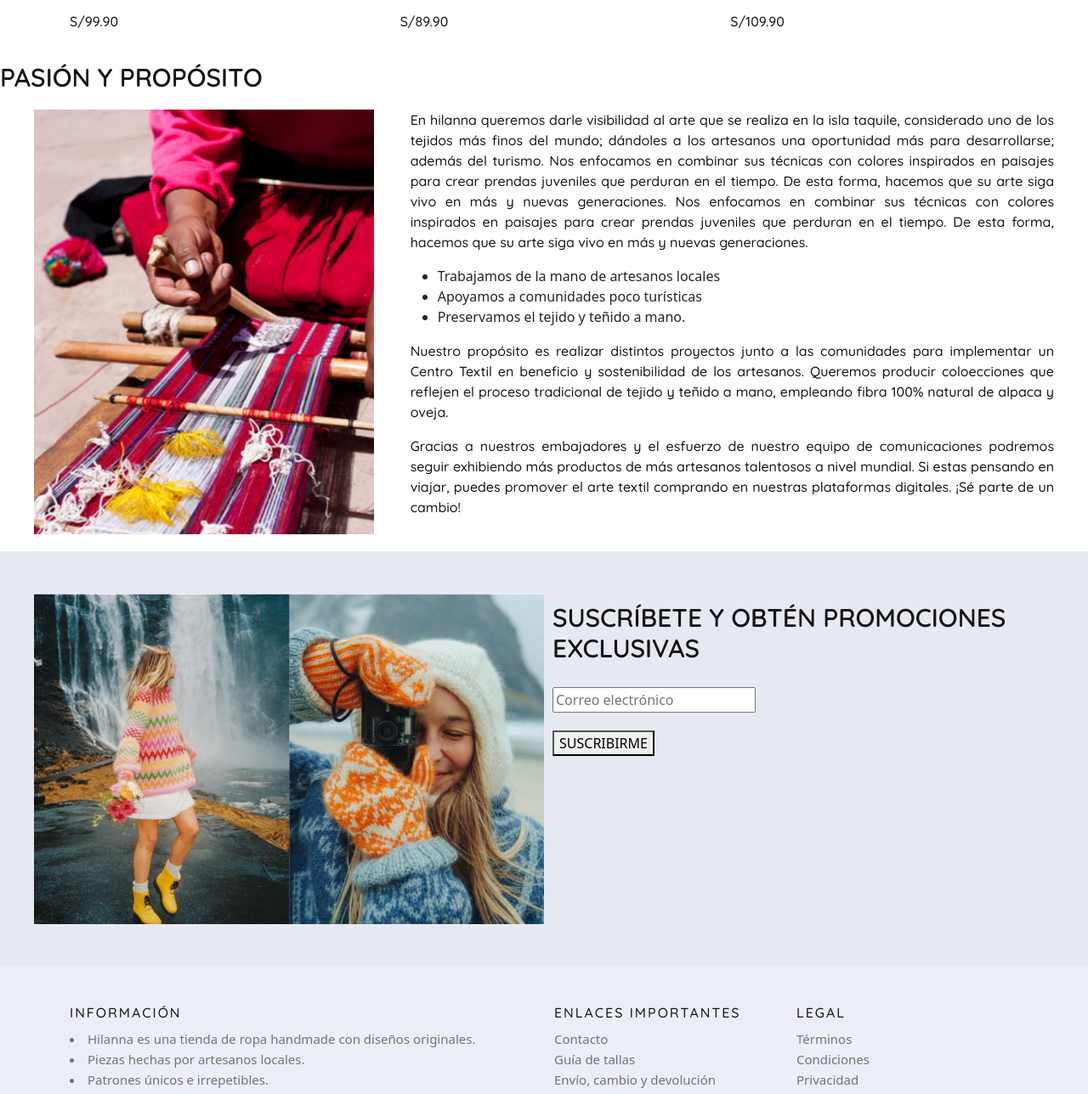
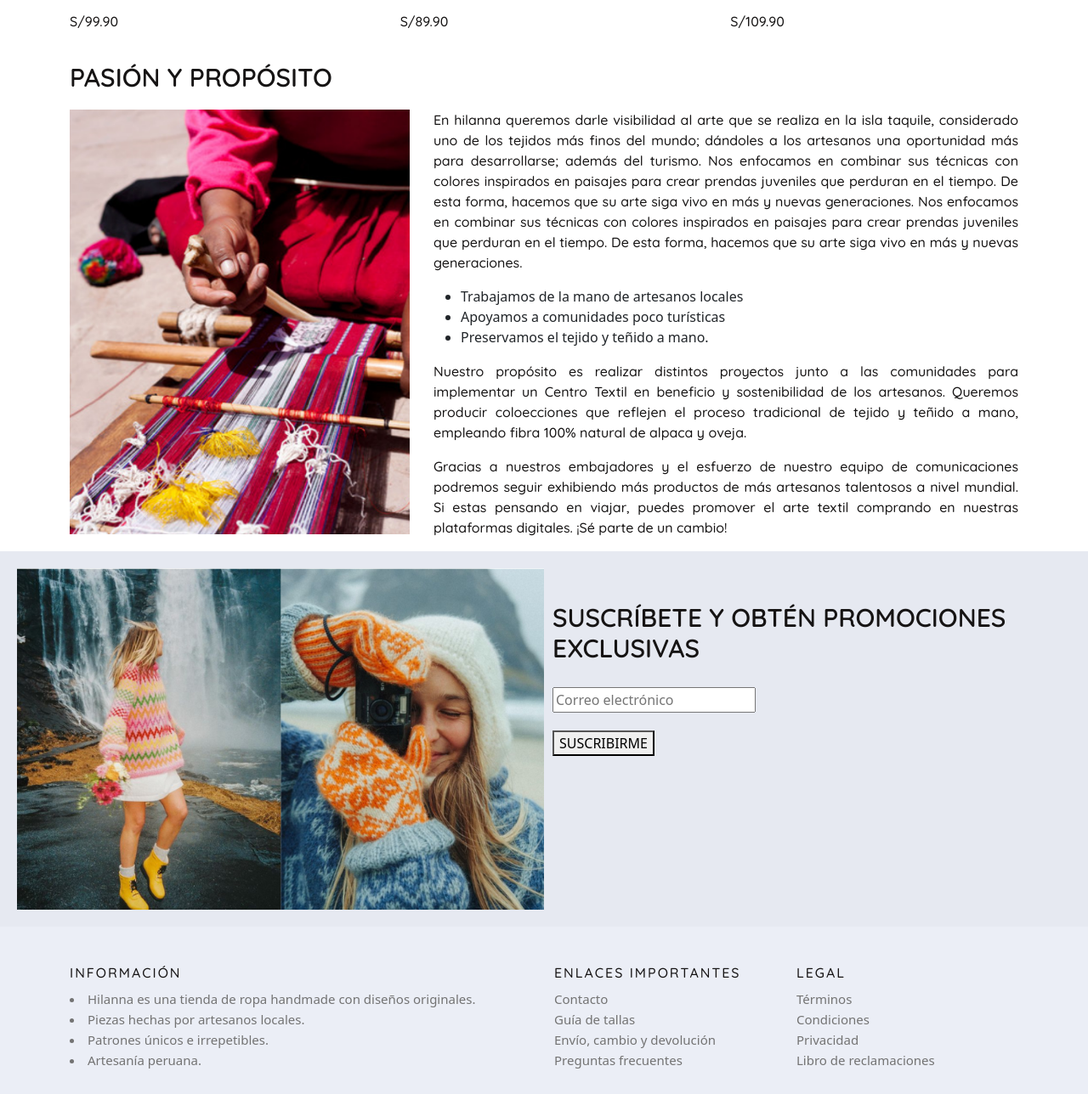
Before and after one commit to tanianaula/SASS, a website: page index.html in a window 1280 px wide. Shown: the part 1955-3243 px from the top of the page at 85% size. Drawn offline with nearby package versions, Linux system fonts and the light colour scheme.

Commit message:
se modificó el width de la img newsletter

```diff
--- a/index.html
+++ b/index.html
@@ -127,7 +127,7 @@
     </div>
     </section>
 
-    <section class="container-text-center">
+    <section class="container">
         <h1 class="título">PASIÓN Y PROPÓSITO</h1>
         <div class="row propósito">
           <div class="col-lg-4 position-relative">
--- a/scss/pages/_index.scss
+++ b/scss/pages/_index.scss
@@ -38,77 +38,11 @@ p{
     font-weight: 350;
 }
 
-/*section .novedades-img{
-    display: grid;
-    grid-template-columns: repeat(3, 1fr);
-    margin-left: 40px;
-    //grid-template-columns: "Nov1 Nov2 Nov3";
-    justify-content: center;
-    gap: 30px;
-}*/
-
-/*.novedades-img img{
-    width: 410px;
-    height: 450px;
-    overflow: hidden;
-    transition: .5s;
-}
-
-.Nov1:hover, .Nov2:hover, .Nov3:hover{
-    transform: scale(1.02);
-    cursor: pointer;
-    text-decoration:underline;
-}
-
-div .novedades-img div{
-    &:first-child{
-        grid-area: Nov1;
-        &:nth-child(2){
-            grid-area: Nov2;
-                &:last-child{grid-area: Nov3
-                }
-        }
-    }
-}
-
-/*section .bestsellers{
-    display: grid;
-    grid-template-columns: repeat(3, 1fr);
-    margin-left: 40px;
-    grid-template-columns: "Best1 Best2 Best3";
-    justify-content: center;
-    gap: 30px;
-}*/
-
-/*.bestsellers img{
-    width: 410px;
-    height: 450px;
-    overflow: hidden;
-    transition: .5s;
-}
-
-.Best1:hover, .Best2:hover, .Best3:hover{
-    transform: scale(1.02);
-    cursor: pointer;
-    text-decoration: underline;
-}
-
-div .bestsellers div{
-    &:first-child{
-        grid-area: Best1;
-        &:nth-child(2){
-            grid-area: Best2;
-                &:last-child{grid-area: Best3
-                }
-        }
-    }
-}*/
 
 .propósito
   img{
     width: 400px;
     height: 500px;
-    margin-left: 40px;
     margin-bottom: 20px;
   }
 
@@ -118,7 +52,6 @@ div .bestsellers div{
     font-family: $tipografia;
     font-size: 16px;
     text-align: justify;
-    margin-right:40px;
 }
 
 .about .content ul{
@@ -145,10 +78,7 @@ div .bestsellers div{
 
 
 .suscríbete-img img{
-    margin-top: 30px;
-    margin-bottom: 30px;
-    margin-left: 20px;
-    width: 600px;
+    width: 100%
 }
 
 
```
Also changed, not shown: pages/acercade.html (+1 -1 lines), scss/components/_footer.scss (+0 -38 lines), css/style.css, 1 other file.
